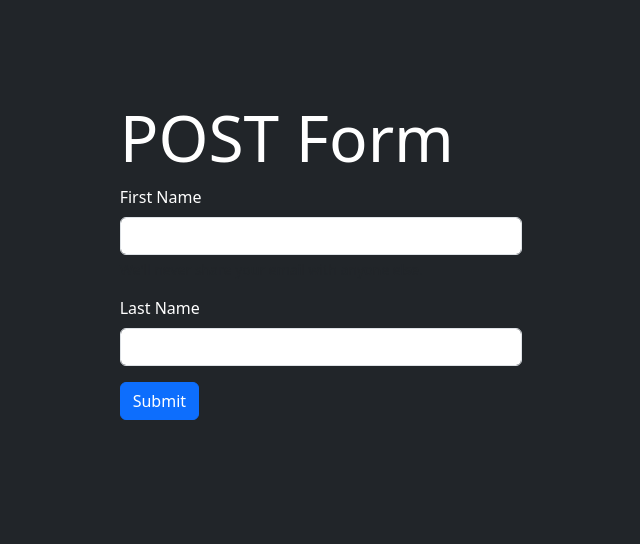
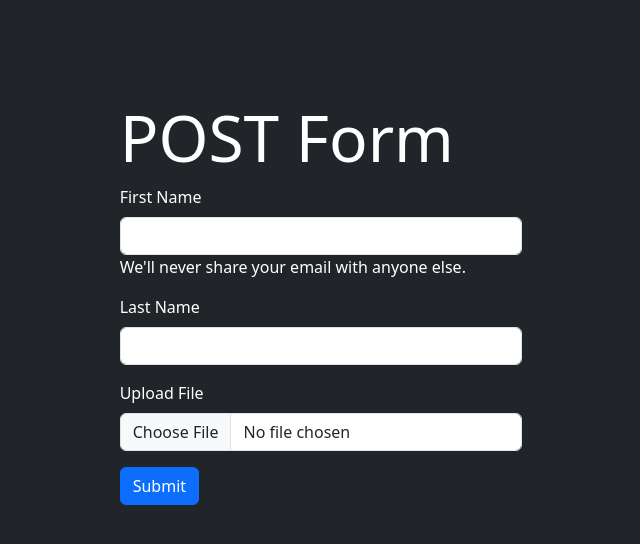
Before and after one commit to ManoharNaidu/FormsAndFiles, a Node server app: page /postForm in a window 1280 px wide. Shown: the top 544 px of the page, without its empty margins (319-959 px from the left). Run offline with Node 20, Linux system fonts and the light colour scheme.

Commit message:
Added post request and successfully handled files

```diff
--- a/index.js
+++ b/index.js
@@ -1,5 +1,5 @@
 const express = require('express');
-
+const fileupload = require('express-fileupload');
 const app = express();
 
 app.set('view engine', 'ejs');
@@ -7,12 +7,22 @@ app.set('view engine', 'ejs');
 // middlewares
 app.use(express.json());
 app.use(express.urlencoded({extended: true}));
+app.use(fileupload({
+    useTempFiles: true,
+    tempFileDir: '/tmp/'
+}));
 
 
 app.get("/simpleGet",(req,res) => {
     console.log(req.query);
 
     res.send(req.query);
+})
+
+app.post("/simplePost",(req,res) => {
+    console.log(req.body);
+    console.log(req.files);
+    res.send({"body" : req.body, "files" : req.files});
 })
 
 app.get("/getForm",(req,res) => {
--- a/views/postForm.ejs
+++ b/views/postForm.ejs
@@ -15,15 +15,19 @@
 <body class="bg-dark text-white">
     <div class="container col-4 col-offset-6">
         <h1 class="display-3">POST Form</h1>
-        <form>
+        <form method="post" action="/simplePost" enctype="multipart/form-data">
             <div class="mb-3">
               <label for="firstname" class="form-label">First Name</label>
-              <input type="text" class="form-control" id="firstname" aria-describedby="emailHelp">
-              <div id="emailHelp" class="form-text">We'll never share your email with anyone else.</div>
+              <input type="text" name="firstname" class="form-control" id="firstname" aria-describedby="emailHelp">
+              <div id="emailHelp" class="text">We'll never share your email with anyone else.</div>
             </div>
             <div class="mb-3">
               <label for="lastname" class="form-label">Last Name</label>
-              <input type="text" class="form-control" id="lastname">
+              <input type="text" name = "lastname" class="form-control" id="lastname">
+            </div>
+            <div class="mb-3">
+              <label for="sampleFile" class="form-label">Upload File</label>
+              <input type="file" name = "sampleFile" class="form-control" id="sampleFile">
             </div>
             <button type="submit" class="btn btn-primary">Submit</button>
           </form>
```
